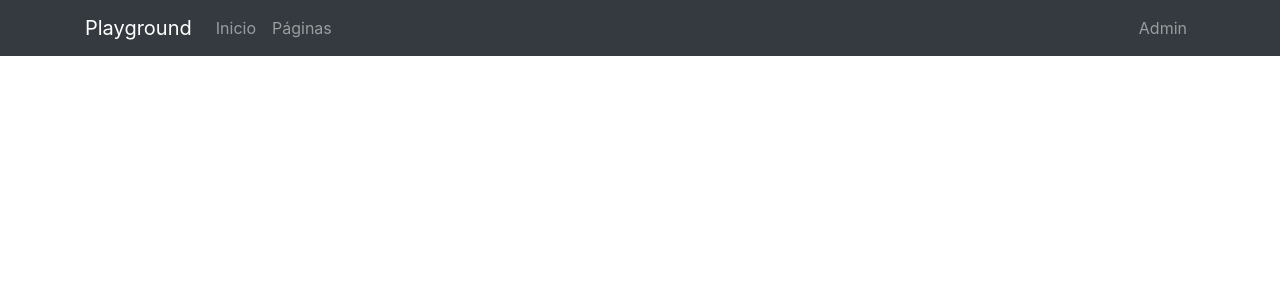
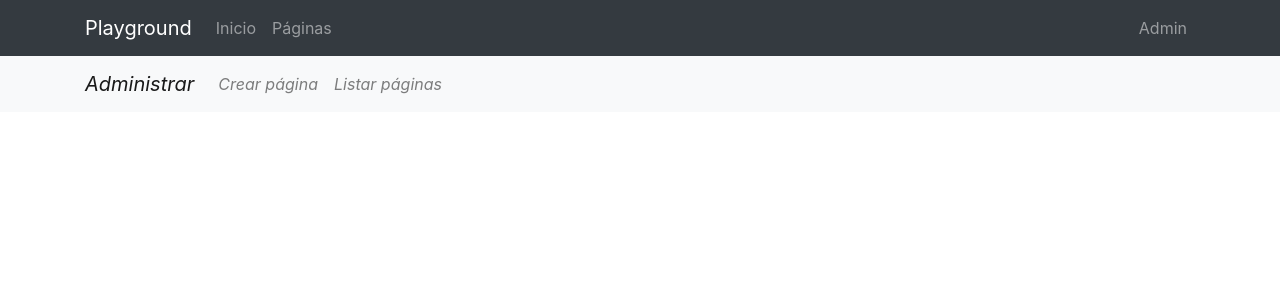
Before and after one commit to Dieguidev/webplayground-Django, a Django app: page /pages/ in a window 1280 px wide. Shown: the top 300 px of the page. Run offline with Django 5.2, Linux system fonts and the light colour scheme; the visitor is signed in with stand-in values (Sample User, id 1); data that the repository does not hold is empty; some libraries are stand-ins or nearby versions.

Commit message:
creando pages_menu.html para agregar o listar paginas

```diff
--- /dev/null
+++ b/pages/templates/pages/includes/pages_menu.html
@@ -0,0 +1,20 @@
+{% if request.user.is_staff %}
+<nav class="navbar navbar-expand-lg navbar-light bg-light">
+  <div class="container">
+    <span class="navbar-brand" href="#"><i>Administrar</i></span>
+    <button class="navbar-toggler" type="button" data-toggle="collapse" data-target="#nep" aria-controls="nep" aria-expanded="false">
+      <span class="navbar-toggler-icon"></span>
+    </button>
+    <div class="collapse navbar-collapse" id="nep">
+      <ul class="navbar-nav mr-auto">
+        <li class="nav-item">
+          <a class="nav-link" href="#"><i>Crear página</i></a>
+        </li>
+        <li class="nav-item">
+          <a class="nav-link" href="{% url 'pages' %}"><i>Listar páginas</i></a>
+        </li>
+      </ul>
+    </div>
+  </div>
+</nav>
+{% endif %}
--- a/pages/templates/pages/page_detail.html
+++ b/pages/templates/pages/page_detail.html
@@ -2,6 +2,7 @@
 {% load static %}
 {% block title %}{{page.title}}{% endblock %}
 {% block content %}
+{% include "pages/includes/pages_menu.html" %}
 <main role="main">
   <div class="container">
     <div class="row mt-3">
--- a/pages/templates/pages/page_list.html
+++ b/pages/templates/pages/page_list.html
@@ -2,6 +2,7 @@
 {% load static %}
 {% block title %}Páginas{% endblock %}
 {% block content %}
+{% include "pages/includes/pages_menu.html" %}
 <main role="main">
   <div class="container mb-4">
     {% for page in page_list %}
```
